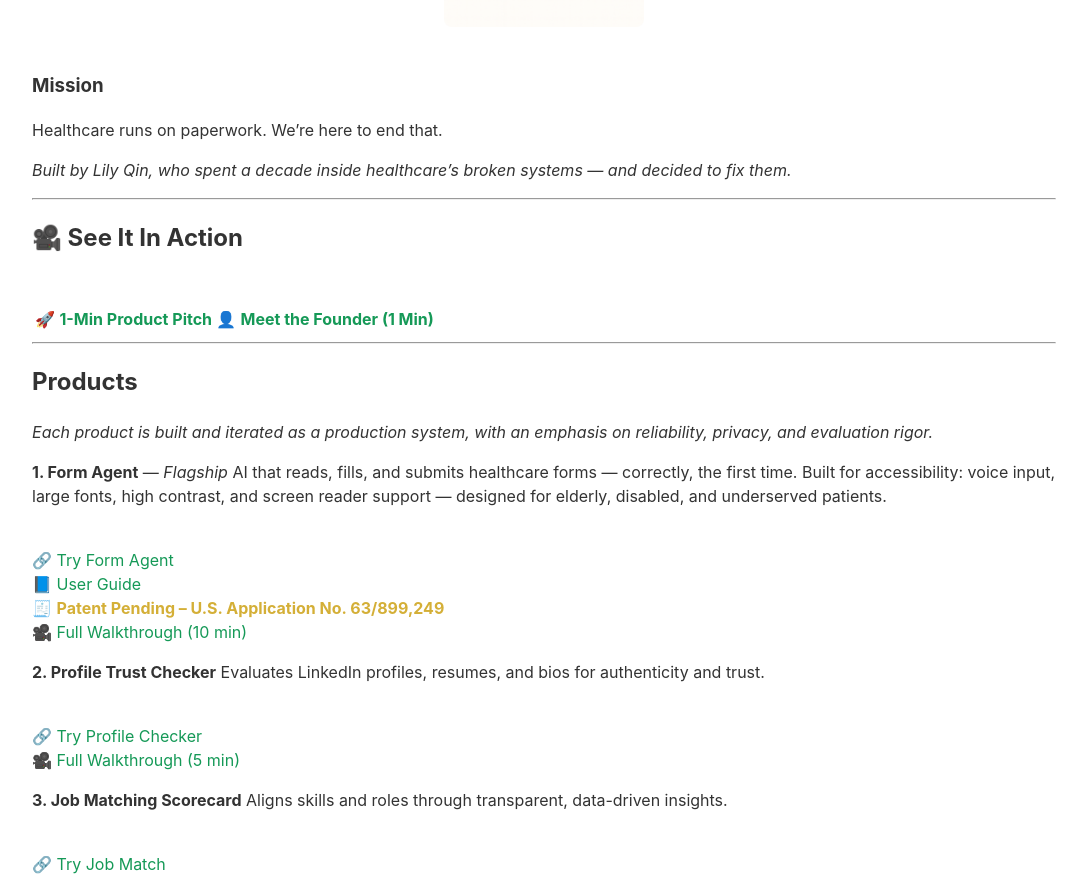
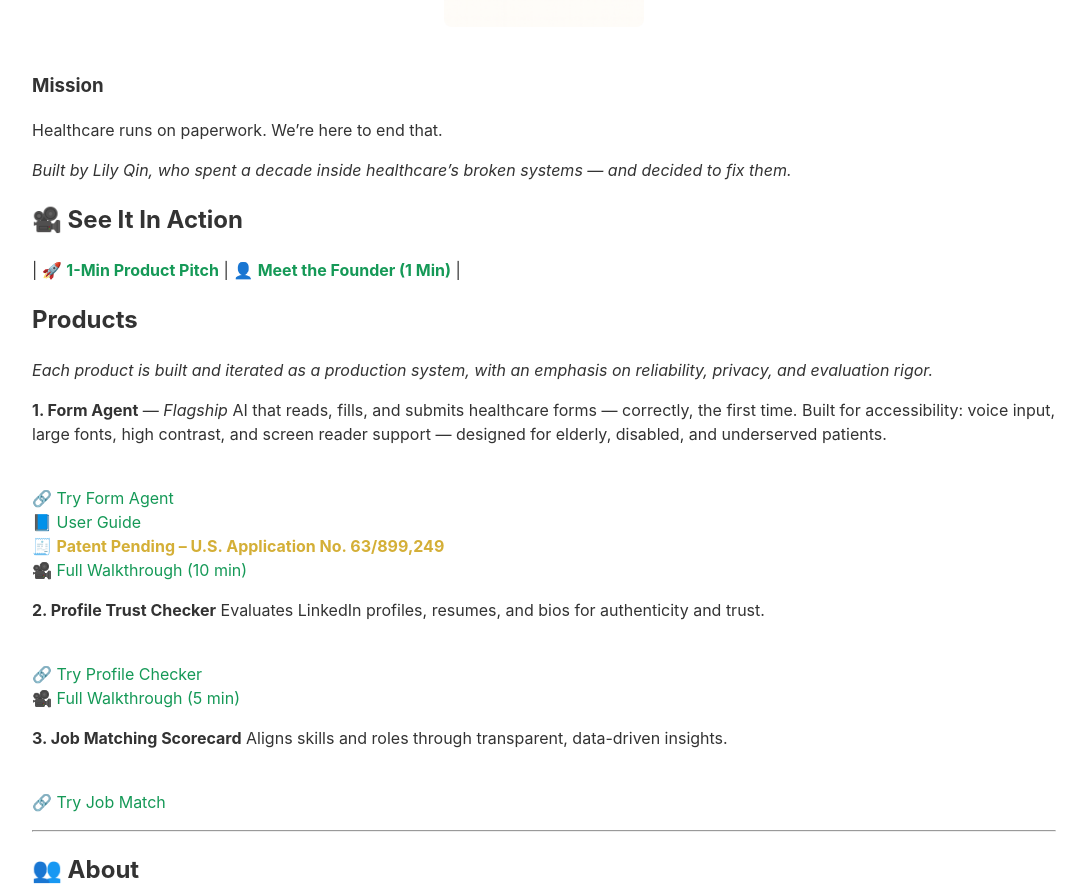
Before and after one commit to LilyQin19/qinaistudio.github.io, a Jekyll site: the page built from index.md, in a window 1280 px wide and 900 px high, scrolled down 435 px, cut to the strip 0-884 px from the top of the window. Shown: the whole strip, without its empty margins (96-1183 px from the left). Built offline with Jekyll 4.4.1, drawn with Linux system fonts in a browser that asks for light colours; our own code applies the rules of GitHub Pages for plain Markdown files.

```diff
--- a/index.md
+++ b/index.md
@@ -8,15 +8,9 @@ Healthcare runs on paperwork. We're here to end that.
 
 *Built by Lily Qin, who spent a decade inside healthcare's broken systems — and decided to fix them.*
 
----
-
 ## 🎥 See It In Action
-
-| | |
-|---|---|
-| 🚀 **[1-Min Product Pitch](https://drive.google.com/file/d/1xdIymcdA7ZctfAV1cBbpOVW_Df7_t_rw/view?usp=drive_link)** | 👤 **[Meet the Founder (1 Min)](https://drive.google.com/file/d/1BswNnJDEA8uKhzvfV63jYuDN7Gn-wyjI/view?usp=drive_link)** |
-
----
+| 🚀 **[1-Min Product Pitch](https://drive.google.com/file/d/1xdIymcdA7ZctfAV1cBbpOVW_Df7_t_rw/view?usp=drive_link)**
+| 👤 **[Meet the Founder (1 Min)](https://drive.google.com/file/d/1BswNnJDEA8uKhzvfV63jYuDN7Gn-wyjI/view?usp=drive_link)** |
 
 ## Products
 
```
